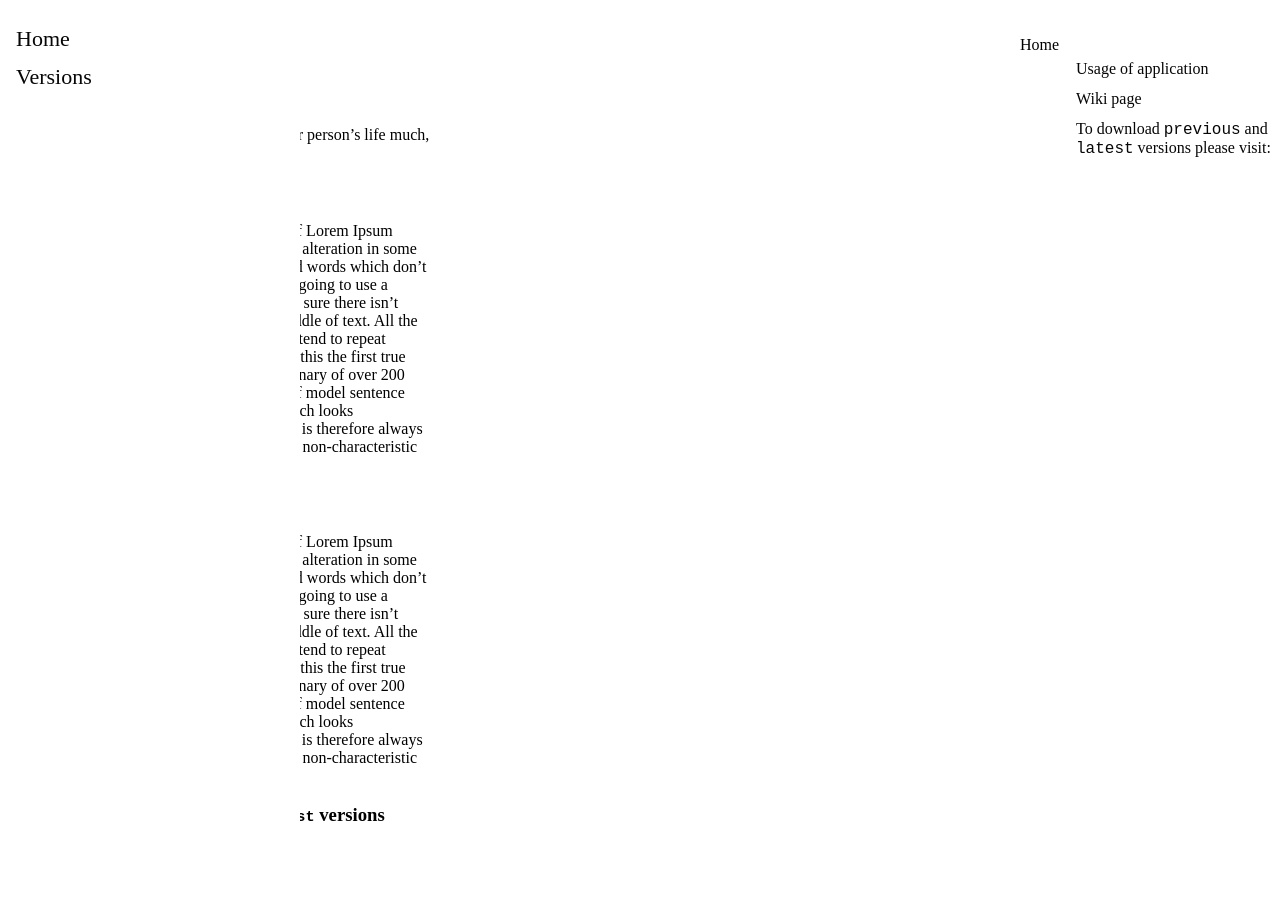
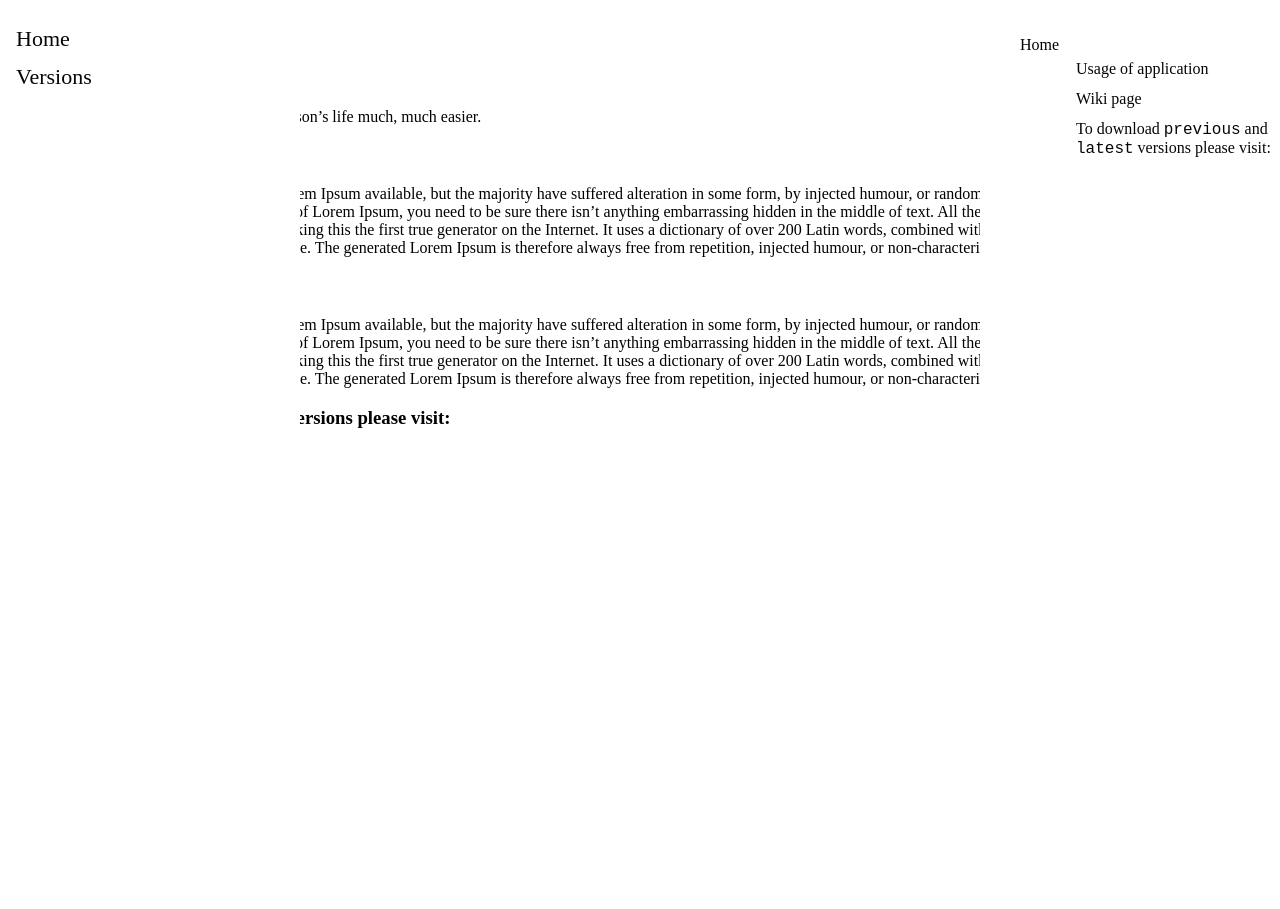
Before and after one commit to zozobalogh0817/zocs, a Jekyll site: the page built from home.md, in a window 1280 px wide. Built offline with Jekyll 4.4.1, drawn with Linux system fonts in a browser that asks for light colours.

Commit message:
feat: fix wiki-theme build bug

```diff
--- a/_layouts/default.html
+++ b/_layouts/default.html
@@ -62,25 +62,6 @@
 </body>
 {% endif %}
 <style>
-    .content {
-        margin: 0 auto;
-        max-width: 1200px;
-        display: grid;
-        grid-gap: 1rem;
-    }
-
-    @media (min-width: 600px) {
-        .content {
-            grid-template-columns: repeat(2, 1fr);
-        }
-    }
-
-    @media (min-width: 900px) {
-        .content {
-            grid-template-columns: repeat(3, 1fr);
-        }
-    }
-
     .sidenav {
         height: 100%;
         width: 300px;
```
